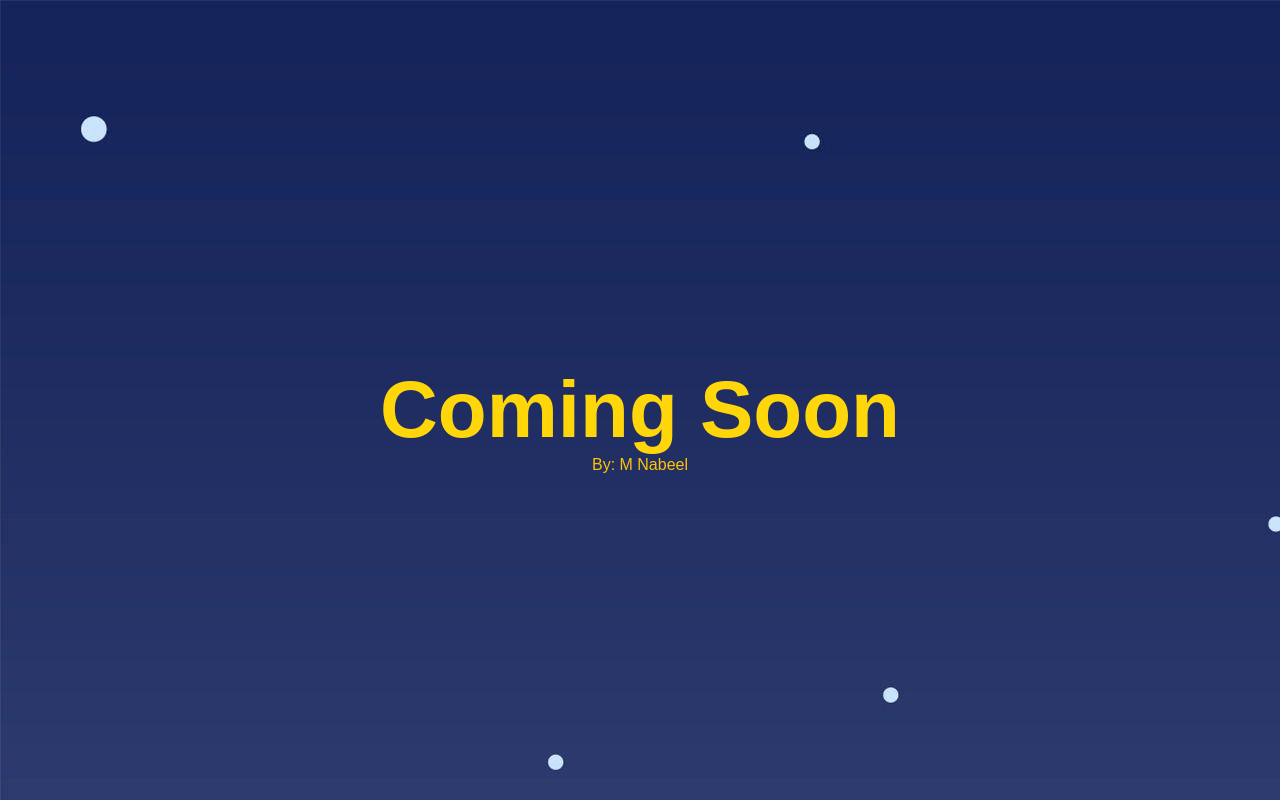
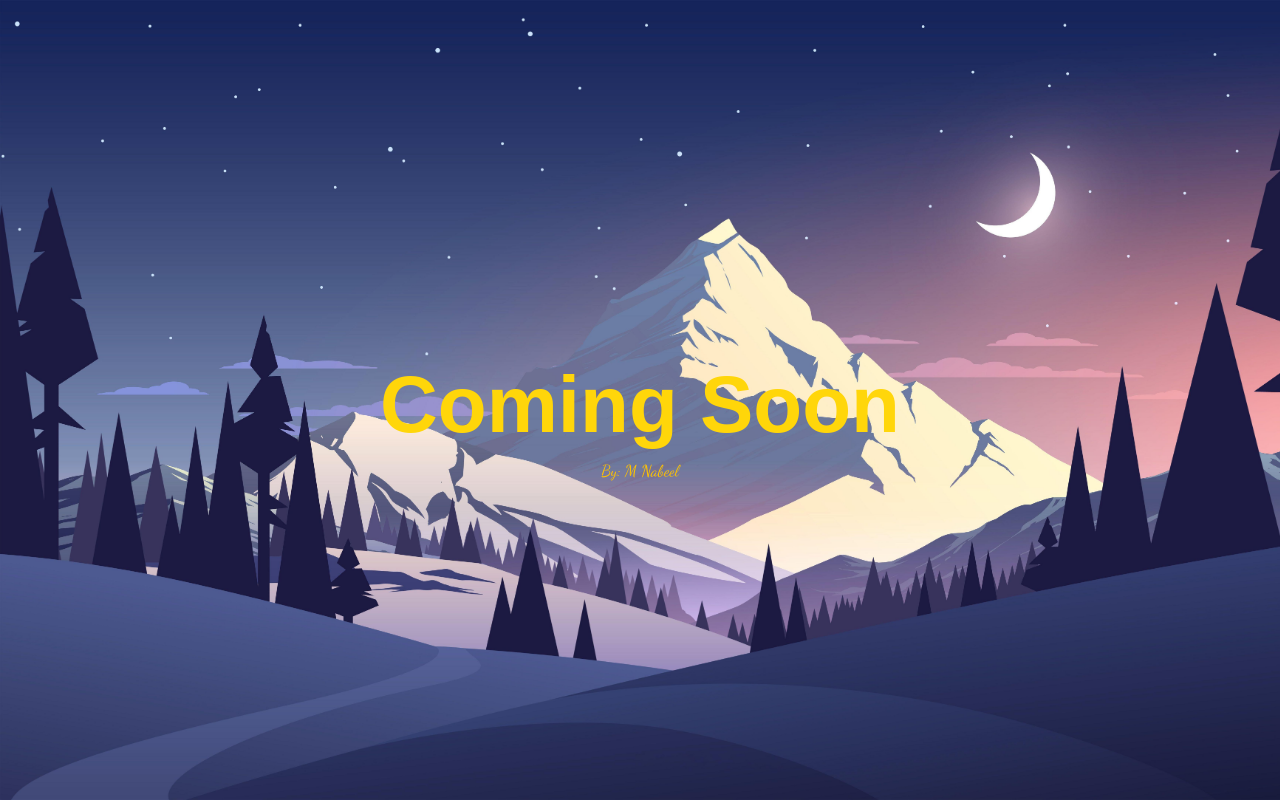
Before and after one commit to moeynabz/moeynabz.github.io, a plain HTML site: page index.html in a window 1280 px wide. Drawn offline with Linux system fonts and the light colour scheme.

Commit message:
small cleanups and font update

```diff
--- a/index.html
+++ b/index.html
@@ -5,6 +5,9 @@
     <meta name="viewport" content="width=device-width, initial-scale=1.0">
     <link rel="stylesheet" href="style.css">
     <link rel="shortcut icon" href="assets/code.png" type="image/png">
+    <link rel="preconnect" href="https://fonts.googleapis.com">
+<link rel="preconnect" href="https://fonts.gstatic.com" crossorigin>
+<link href="https://fonts.googleapis.com/css2?family=Dancing+Script&family=Varela+Round&display=swap" rel="stylesheet">
     <title>Mo's Page</title>
 </head>
 <body>
--- a/style.css
+++ b/style.css
@@ -1,11 +1,15 @@
+
 body {
   width: 100vw;
   height: 100vh;
   background-color: #000814;
   font-family: Arial, sans-serif;
   background-image: url("assets/1784147.jpg");
+  background-repeat: no-repeat;
+  background-size: cover;
   padding: 0;
   margin: 0;
+  overflow: hidden;
 }
 
 .container {
@@ -14,6 +18,7 @@ body {
   transform: translate(-50%, -50%);
   top: 50%;
   left: 50%;
+
 }
 
 h1 {
@@ -21,6 +26,8 @@ h1 {
   font-size: 5em;
   margin-bottom: 0;
   transition-duration: 2s;
+  font-family: 'Fjalla One', sans-serif;
+
 }
 
 h1:hover,
@@ -29,6 +36,7 @@ h1:active {
   font-size: 10em;
   margin-bottom: 0;
   transition-duration: 1s;
+
 }
 
 h1:hover + p {
@@ -37,6 +45,7 @@ h1:hover + p {
 }
 p {
   color: #ffc300;
-  margin-top: 0;
-  transition-duration: 2s
+  margin-top: 10px;
+  transition-duration: 2s;
+  font-family: 'Dancing Script', sans-serif;
 }
```
